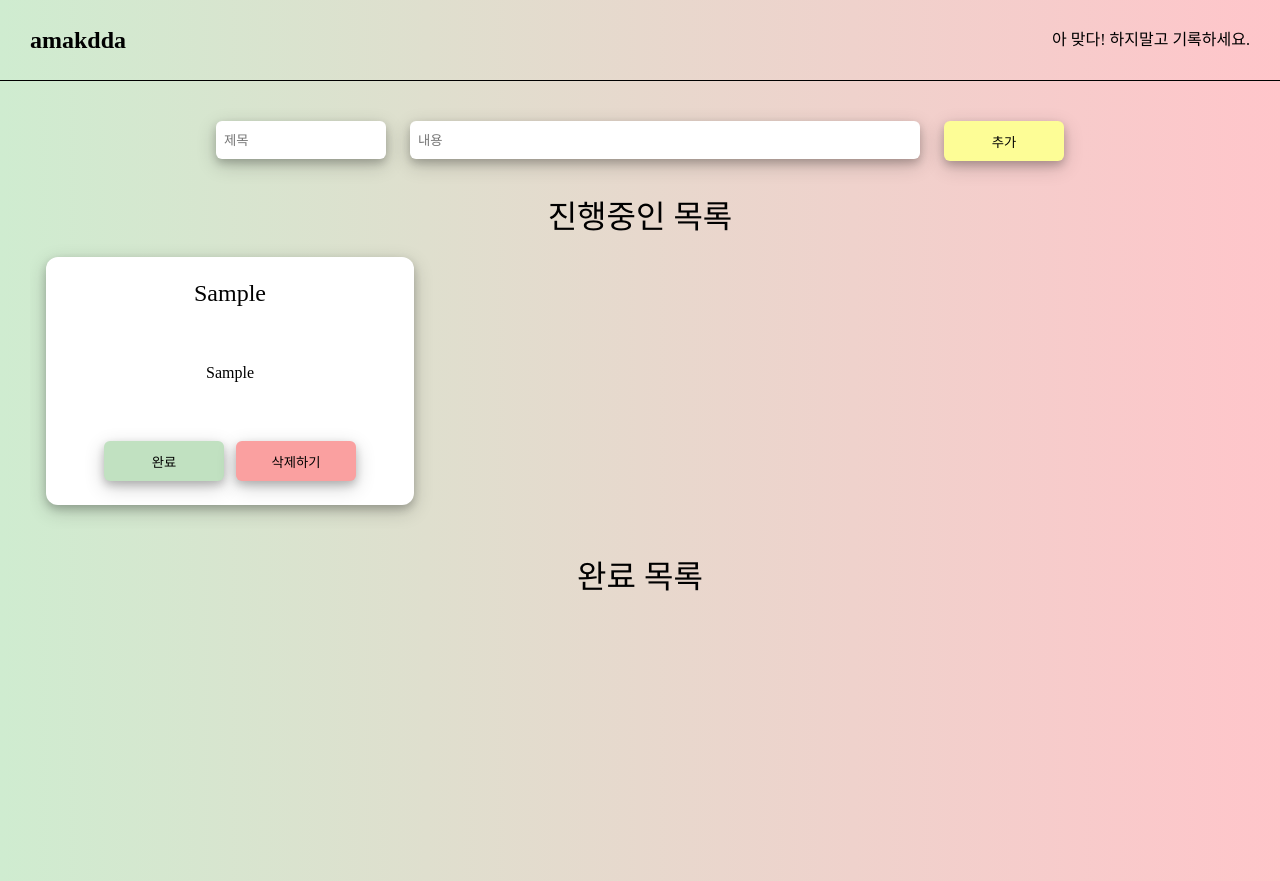
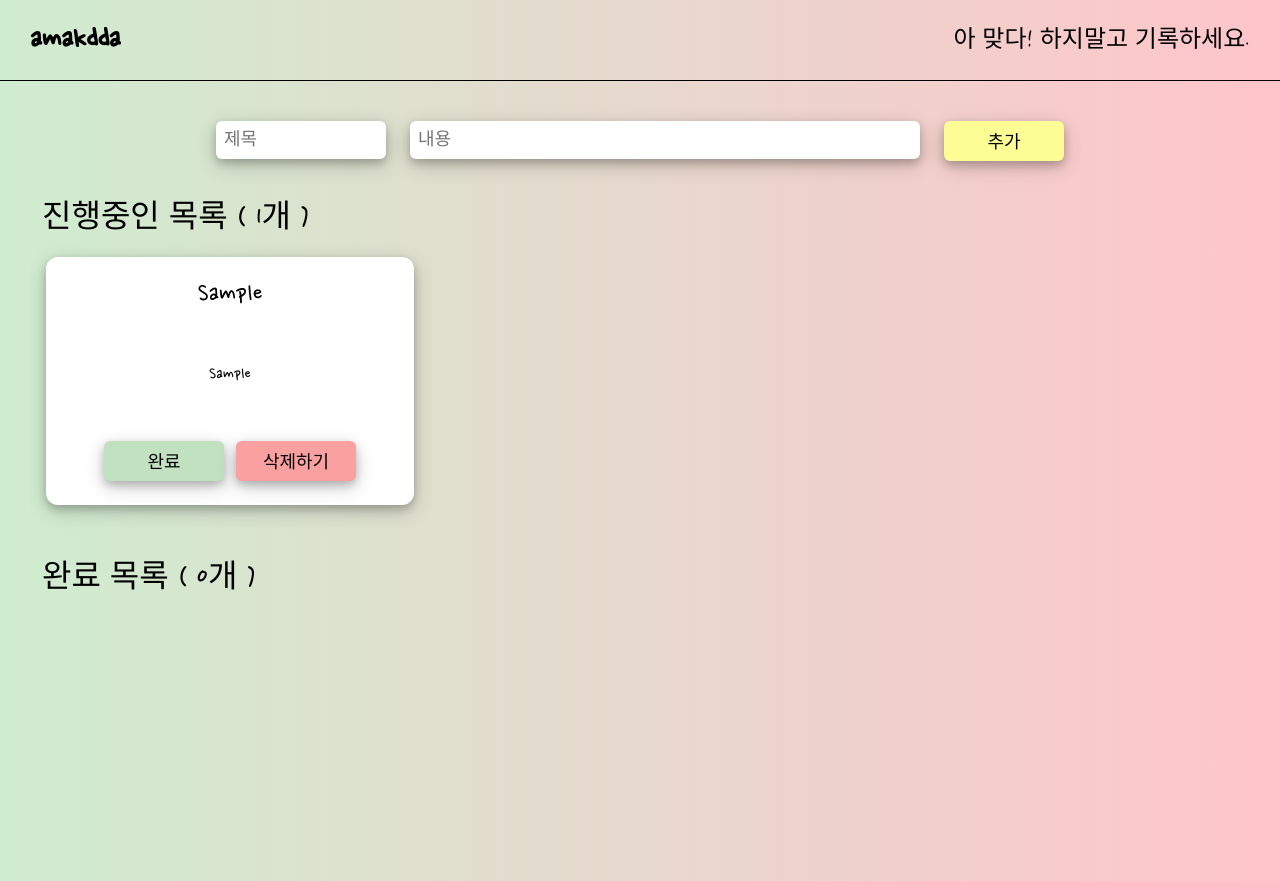
Before and after one commit to harry21-kr/amakdda, a React (Vite) app: page / in a window 1280 px wide. Both pictures are taken after typing "Sample", "Sample" into the empty fields and a click on the button "추가". Built offline with nearby package versions, Linux system fonts and the light colour scheme.

Commit message:
(design) add font

```diff
--- a/index.html
+++ b/index.html
@@ -6,6 +6,7 @@
     <meta name="viewport" content="width=device-width, initial-scale=1.0" />
     <title>amakdda</title>
     <link rel="stylesheet" href="./src/css/reset.css" />
+    <link rel="stylesheet" href="./src/css/font.css" />
   </head>
   <body>
     <div id="root"></div>
--- a/src/App.jsx
+++ b/src/App.jsx
@@ -98,7 +98,9 @@
             <Button value="추가" onClick={addTodo} color="#FDFD96" />
           </section>
           <section style={{ height: 320 }}>
-            <h2 style={{ fontSize: 32, textAlign: "center" }}>진행중인 목록</h2>
+            <h2 style={{ fontSize: 32, paddingLeft: 12 }}>
+              진행중인 목록 ( {list.filter((v) => !v.isDone).length}개 )
+            </h2>
             <div
               style={{
                 display: "flex",
@@ -111,8 +113,8 @@
                 return (
                   !isDone && (
                     <ListBox key={id}>
-                      <h3 style={{ fontSize: 24 }}>{title}</h3>
-                      <p>{detail}</p>
+                      <h3 style={{ fontSize: 28 }}>{title}</h3>
+                      <p style={{ fontSize: 18 }}>{detail}</p>
                       <div style={{ display: "flex", gap: 12 }}>
                         <Button
                           value="완료"
@@ -132,7 +134,9 @@
             </div>
           </section>
           <section style={{ height: 320 }}>
-            <h2 style={{ fontSize: 32, textAlign: "center" }}>완료 목록</h2>
+            <h2 style={{ fontSize: 32, paddingLeft: 12 }}>
+              완료 목록 ( {list.filter((v) => v.isDone).length}개 )
+            </h2>
             <div
               style={{
                 display: "flex",
@@ -146,8 +150,8 @@
                 return (
                   isDone && (
                     <ListBox key={id}>
-                      <h3 style={{ fontSize: 24 }}>{title}</h3>
-                      <p>{detail}</p>
+                      <h3 style={{ fontSize: 28 }}>{title}</h3>
+                      <p style={{ fontSize: 18 }}>{detail}</p>
                       <div style={{ display: "flex", gap: 12 }}>
                         <Button
                           value="되돌리기"
--- a/src/components/Button.jsx
+++ b/src/components/Button.jsx
@@ -13,6 +13,7 @@
         boxShadow:
           "0 4px 8px 0 rgba(0, 0, 0, 0.2), 0 6px 20px 0 rgba(0, 0, 0, 0.19)",
         cursor: "pointer",
+        fontSize: 18,
       }}
     >
       {value}
--- a/src/components/Header.jsx
+++ b/src/components/Header.jsx
@@ -19,8 +19,8 @@
           alignItems: "center",
         }}
       >
-        <h1 style={{ fontSize: 24, fontWeight: "bold" }}>amakdda</h1>
-        <p>아 맞다! 하지말고 기록하세요.</p>
+        <h1 style={{ fontSize: 32, fontWeight: "bold" }}>amakdda</h1>
+        <p style={{ fontSize: 24 }}>아 맞다! 하지말고 기록하세요.</p>
       </div>
     </header>
   );
--- a/src/components/Input.jsx
+++ b/src/components/Input.jsx
@@ -14,6 +14,7 @@
         outline: "none",
         boxShadow:
           "0 4px 8px 0 rgba(0, 0, 0, 0.2), 0 6px 20px 0 rgba(0, 0, 0, 0.19)",
+        fontSize: 18,
       }}
     />
   );
--- /dev/null
+++ b/src/css/font.css
@@ -0,0 +1,5 @@
+@import url("https://fonts.googleapis.com/css2?family=Nanum+Pen+Script&display=swap");
+
+* {
+  font-family: "Nanum Pen Script", cursive;
+}
```
